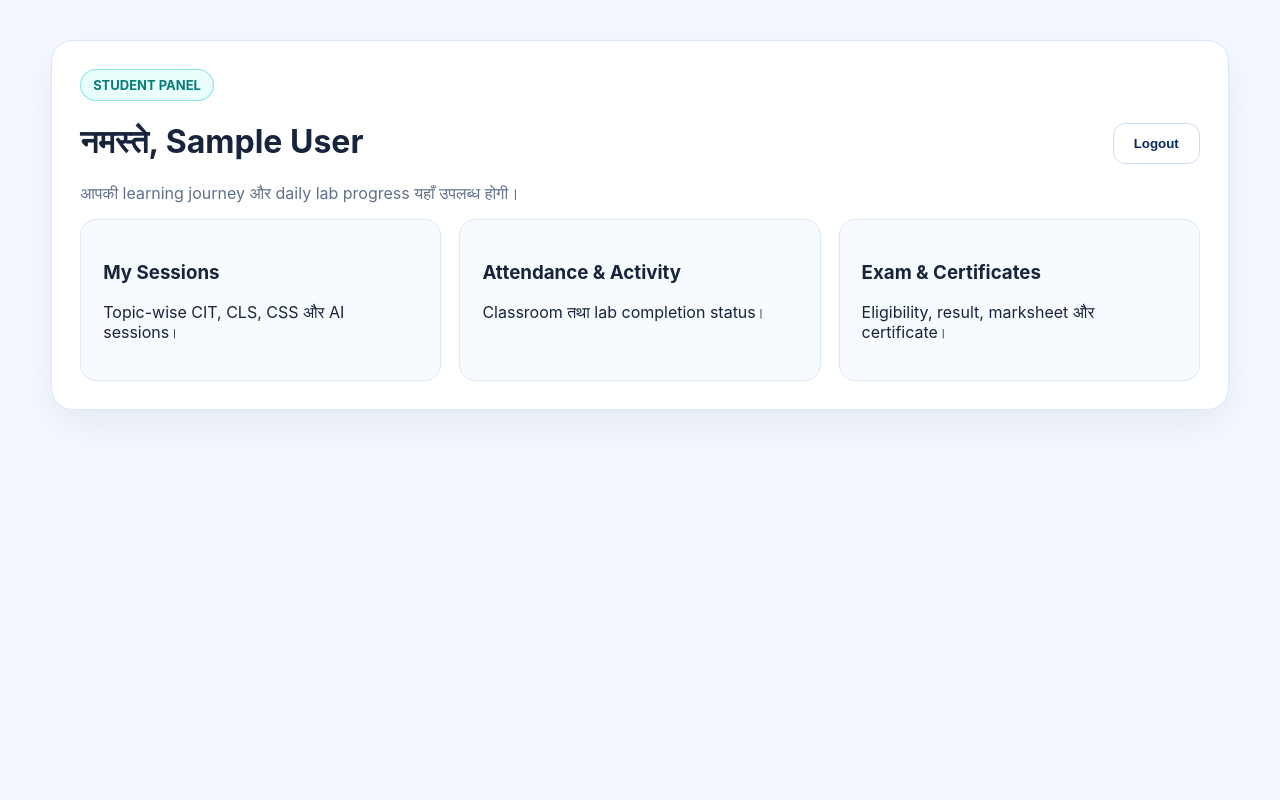
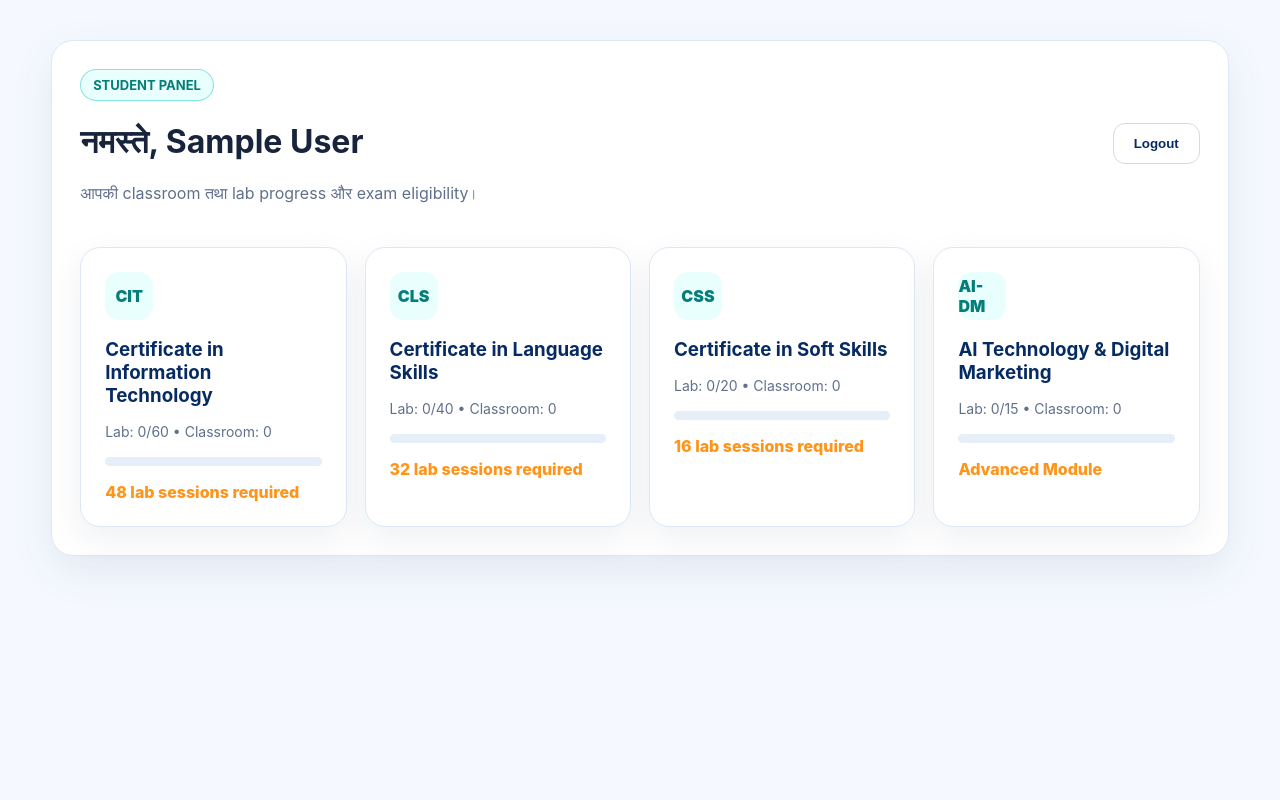
Before and after one commit to shekharnalanda/KYP, a Laravel app: page /student in a window 1280 px wide. Run offline with Laravel 12, Linux system fonts and the light colour scheme; a user stored in the database is signed in; data comes from the database, SQL or seed files in the repository; tables that the repository leaves empty hold one stand-in row (values such as "Sample post").

Commit message:
feat: connect dashboards to KYP learning core

```diff
--- a/resources/views/panels/student.blade.php
+++ b/resources/views/panels/student.blade.php
@@ -1,5 +1,11 @@
 @extends('layouts.app')
 @section('title', 'Student Dashboard | KYP')
 @section('body')
-<div class="panel-shell"><div class="container"><div class="panel"><div style="display:flex;justify-content:space-between;align-items:center;gap:18px"><div><span class="eyebrow" style="color:#057d78;background:#e8fffd">STUDENT PANEL</span><h1>नमस्ते, {{ auth()->user()->name }}</h1><p style="color:var(--muted)">आपकी learning journey और daily lab progress यहाँ उपलब्ध होगी।</p></div><form method="POST" action="{{ route('logout') }}">@csrf<button class="btn btn-light">Logout</button></form></div><div class="panel-grid"><div class="panel-card"><h3>My Sessions</h3><p>Topic-wise CIT, CLS, CSS और AI sessions।</p></div><div class="panel-card"><h3>Attendance & Activity</h3><p>Classroom तथा lab completion status।</p></div><div class="panel-card"><h3>Exam & Certificates</h3><p>Eligibility, result, marksheet और certificate।</p></div></div></div></div></div>
+<div class="panel-shell"><div class="container"><div class="panel">
+<div style="display:flex;justify-content:space-between;align-items:center;gap:18px"><div><span class="eyebrow" style="color:#057d78;background:#e8fffd">STUDENT PANEL</span><h1>नमस्ते, {{ auth()->user()->name }}</h1><p style="color:var(--muted)">आपकी classroom तथा lab progress और exam eligibility।</p></div><form method="POST" action="{{ route('logout') }}">@csrf<button class="btn btn-light">Logout</button></form></div>
+<div class="cards" style="margin-top:28px">
+@foreach($summary as $item)
+<article class="card"><div class="icon">{{ $item['course']->code }}</div><h3>{{ $item['course']->name }}</h3><p>Lab: {{ $item['lab_sessions'] }}/{{ $item['course']->total_sessions }} • Classroom: {{ $item['classroom_sessions'] }}</p><div style="height:9px;background:#e6eef8;border-radius:9px;overflow:hidden;margin:14px 0"><div style="width:{{ $item['progress'] }}%;height:100%;background:var(--teal)"></div></div><div class="metric">{{ $item['required_sessions'] ? ($item['eligible'] ? 'Exam Eligible' : $item['required_sessions'].' lab sessions required') : 'Advanced Module' }}</div></article>
+@endforeach
+</div></div></div></div>
 @endsection
```
